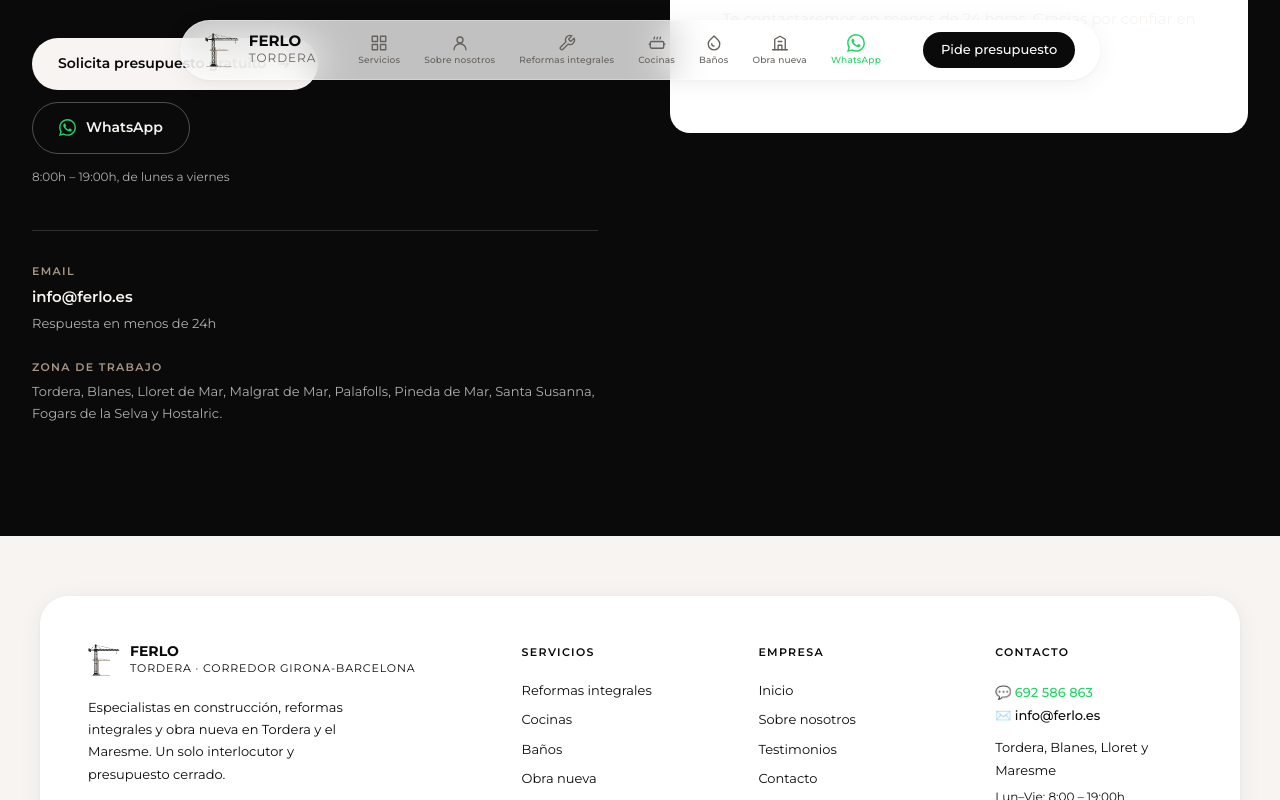
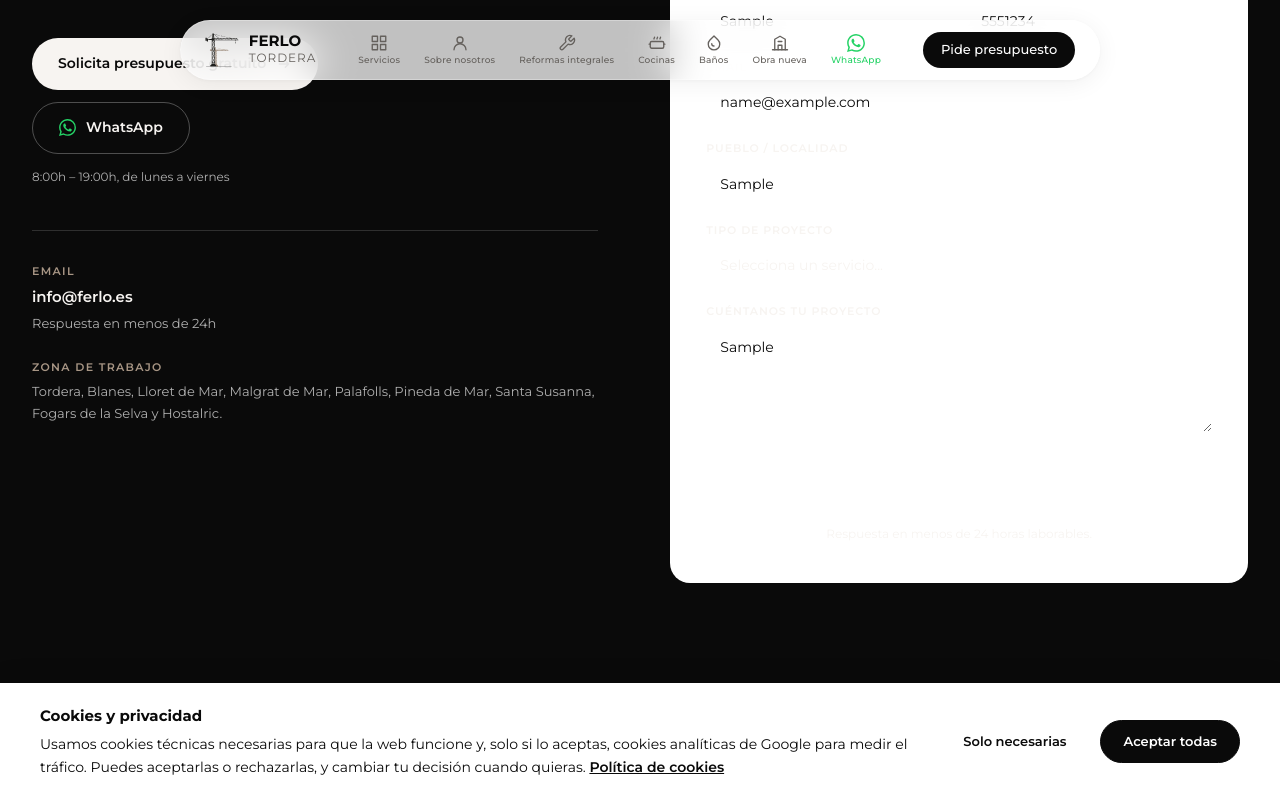
Before and after one commit to freesbe-ops/ferlo, a React (Vite) app: page /es in a window 1280 px wide. Both pictures are taken after typing "Sample", "5551234", "name@example.com", "Sample", "Sample" into the empty fields and a click on the button "Enviar solicitud". Shown: the part 5699-6499 px from the top of the page. Built offline with nearby package versions, Linux system fonts and the light colour scheme; no server answers; a web font is replaced by a local one.

Commit message:
fix(fase6): correu Apps Script en castellà + verificació 2 parts

```diff
--- a/index.html
+++ b/index.html
@@ -8,6 +8,18 @@
     <meta name="viewport" content="width=device-width, initial-scale=1.0" />
     <title>FERLO | Reformas integrales y obra nueva en Tordera, Blanes y Lloret</title>
     <meta name="description" content="Empresa de reformas integrales, cocinas, baños y obra nueva en Tordera, Blanes y el Maresme. Presupuesto sin compromiso y plazos garantizados." />
+    <!-- Google Consent Mode v2: tot denegat per defecte fins que el visitant decideixi -->
+    <script>
+      window.dataLayer = window.dataLayer || [];
+      function gtag(){dataLayer.push(arguments);}
+      gtag('consent', 'default', {
+        ad_storage: 'denied',
+        ad_user_data: 'denied',
+        ad_personalization: 'denied',
+        analytics_storage: 'denied',
+        wait_for_update: 500
+      });
+    </script>
     <!-- Google tag (gtag.js) -->
     <script async src="https://www.googletagmanager.com/gtag/js?id=AW-DEV"></script>
     <script>
--- a/src/App.tsx
+++ b/src/App.tsx
@@ -1,7 +1,7 @@
 import { useState, useEffect, useRef } from 'react'
 import { useTranslation } from 'react-i18next'
 import Seo from './components/Seo'
-import { trackFormLead, trackWhatsAppClick } from './lib/tracking'
+import { getTraffic, trackFormLead, trackWhatsAppClick } from './lib/tracking'
 import { useParams, useNavigate, Link } from 'react-router-dom'
 import MobileNav from './components/MobileNav'
 import {
@@ -77,6 +77,41 @@ const SERVICE_IMAGES = [
   '/hero.webp',
 ]
 
+const LEAD_ENDPOINT =
+  'https://script.google.com/macros/s/AKfycbxI5llz39CkCAhf3GcKGl5WkCXAuBtvesn-srXs-27yfHhiz4tSYa9KWR_B63F3Es7q/exec'
+
+/**
+ * Posts a lead to the Apps Script web app that feeds the "Leads FERLO" sheet.
+ *
+ * `text/plain` makes it a CORS "simple request" (no preflight), so the browser
+ * exposes the response and a real HTTP failure surfaces as an error. Only when
+ * the response stays opaque (a CORS misconfiguration) do we retry with
+ * `no-cors` and treat a resolved request as success.
+ */
+async function postLead(payload: Record<string, string>, signal: AbortSignal) {
+  let response: Response
+  try {
+    response = await fetch(LEAD_ENDPOINT, {
+      method: 'POST',
+      headers: { 'Content-Type': 'text/plain;charset=utf-8' },
+      body: JSON.stringify(payload),
+      signal,
+    })
+  } catch (err) {
+    if (signal.aborted) throw err
+    await fetch(LEAD_ENDPOINT, {
+      method: 'POST',
+      mode: 'no-cors',
+      headers: { 'Content-Type': 'text/plain;charset=utf-8' },
+      body: JSON.stringify(payload),
+      signal,
+    })
+    return
+  }
+
+  if (!response.ok) throw new Error(`Lead endpoint responded ${response.status}`)
+}
+
 function CarouselBar({ items }: { items: string[] }) {
   const all = [...items, ...items, ...items]
   const text = all.join(' &nbsp;&nbsp;&nbsp;&mdash;&nbsp;&nbsp;&nbsp; ')
@@ -102,6 +137,7 @@ export default function App() {
   const navigate = useNavigate()
   const [formData, setFormData] = useState({ nom: '', telefon: '', email: '', poblacio: '', servei: '', missatge: '' })
   const [sent, setSent] = useState(false)
+  const [error, setError] = useState<string | null>(null)
   const honeypotRef = useRef<HTMLInputElement>(null)
 
   const urlLang = isLang(langParam) ? langParam : null
@@ -159,43 +195,53 @@ export default function App() {
   const handleSubmit = async (e: React.FormEvent) => {
     e.preventDefault()
 
-    // Honeypot: only bots fill a field no human can see.
-    if (honeypotRef.current?.value) return
+    // Honeypot: only bots fill a field no human can see. They get the same
+    // success message but nothing is sent, so no row and no email are created.
+    const honeypot = honeypotRef.current?.value || ''
+    if (honeypot) {
+      setSent(true)
+      return
+    }
 
     // 1) Track the lead immediately. The conversion must never depend on how
     //    fast (or whether) the external Google Apps Script endpoint answers.
     trackFormLead({ service: analyticsService(formData.servei) })
 
-    // 2) Fire-and-forget POST to the Apps Script endpoint that writes to the
-    //    Google Sheet. A hard timeout guarantees the visitor always gets
-    //    feedback instead of an endlessly spinning form.
+    // 2) POST to the Apps Script endpoint that appends the row to the
+    //    "Leads FERLO" sheet. The sheet has no "població" column, so the town
+    //    the visitor typed is prepended to the message instead of being lost.
+    const poblacio = formData.poblacio.trim()
+    const missatge = poblacio
+      ? `${t('contacte.form_poblacio')}: ${poblacio}${formData.missatge ? `\n\n${formData.missatge}` : ''}`
+      : formData.missatge
+    const traffic = getTraffic()
+    const data = {
+      servei: formData.servei,
+      nom: formData.nom,
+      telefon: formData.telefon,
+      email: formData.email,
+      missatge,
+      source: traffic.source,
+      medium: traffic.medium,
+      campaign: traffic.campaign,
+      gclid: traffic.gclid,
+      page_location: traffic.page_location,
+      website: honeypot,
+    }
+
+    setError(null)
     const controller = new AbortController()
     const timeout = setTimeout(() => controller.abort(), 10000)
     try {
-      const data = {
-        nom: formData.nom,
-        telefon: formData.telefon,
-        email: formData.email,
-        servei: formData.servei,
-        tipus: formData.servei,
-        poblacio: formData.poblacio,
-        missatge: formData.missatge,
-        comentaris: formData.missatge,
-      }
-      await fetch('https://script.google.com/macros/s/AKfycbwjfVhosVKw2o2nOxulbwbvRku7W-squiE8rRBpzzNl7JX__ApvawIgI6mNTQRqIuwi/exec', {
-        method: 'POST',
-        mode: 'no-cors',
-        headers: { 'Content-Type': 'application/json' },
-        body: JSON.stringify(data),
-        signal: controller.signal,
-      })
-    } catch (_) {
-      // silently ignore: the request is best-effort and no-cors hides the status
+      await postLead(data, controller.signal)
+      setSent(true)
+    } catch {
+      // Abort (timeout) or network failure: keep the form so the visitor can
+      // retry, and show the WhatsApp fallback.
+      setError(t('contacte.form_error'))
     } finally {
       clearTimeout(timeout)
     }
-
-    setSent(true)
   }
 
   const changeLanguage = (value: string) => {
@@ -695,6 +741,11 @@ export default function App() {
                 </div>
               ) : (
                 <form onSubmit={handleSubmit}>
+                  {error && (
+                    <div role="alert" style={{ backgroundColor: '#FEF3F2', border: '1px solid #FDA29B', color: '#B42318', borderRadius: 8, padding: '12px 14px', fontSize: 13, lineHeight: 1.6, marginBottom: 20 }}>
+                      {error}
+                    </div>
+                  )}
                   <div className="ct-hp" aria-hidden="true">
                     <label htmlFor="ct-website">No rellenar</label>
                     <input ref={honeypotRef} id="ct-website" name="website" type="text" tabIndex={-1} autoComplete="off" />
--- /dev/null
+++ b/src/components/CookieBanner.tsx
@@ -0,0 +1,172 @@
+import { useEffect, useRef, useState } from 'react'
+import { useTranslation } from 'react-i18next'
+import { Link, useLocation } from 'react-router-dom'
+import { cookiesPath, isLang, normalizeLang, pathSegments } from '../lib/lang'
+
+const CONSENT_KEY = 'ferlo_cookie_consent'
+const TITLE_ID = 'ckb-title'
+
+type Consent = 'all' | 'necessary'
+
+function readConsent(): Consent | null {
+  try {
+    const raw = window.localStorage.getItem(CONSENT_KEY)
+    return raw === 'all' || raw === 'necessary' ? raw : null
+  } catch {
+    return null
+  }
+}
+
+function applyConsent(consent: Consent) {
+  const w = window as Window & { gtag?: (...args: unknown[]) => void }
+  const value = consent === 'all' ? 'granted' : 'denied'
+  w.gtag?.('consent', 'update', {
+    ad_storage: value,
+    ad_user_data: value,
+    ad_personalization: value,
+    analytics_storage: value,
+  })
+}
+
+export default function CookieBanner() {
+  const { i18n } = useTranslation()
+  const location = useLocation()
+  // null = storage not read yet, false = no decision (show banner), true = decided
+  const [hasConsent, setHasConsent] = useState<boolean | null>(null)
+  const firstButtonRef = useRef<HTMLButtonElement>(null)
+
+  // The language comes from the URL, not from i18n: the service landings and the
+  // legal pages never call changeLanguage, so i18n.language can still be the
+  // previous page's language.
+  const [firstSegment] = pathSegments(location.pathname)
+  const lang = isLang(firstSegment) ? firstSegment : normalizeLang(i18n.language)
+  const t = i18n.getFixedT(lang)
+
+  useEffect(() => {
+    const stored = readConsent()
+    // Consent Mode defaults to "denied" in index.html, so a returning visitor
+    // who accepted must have it re-applied on every page load.
+    if (stored) applyConsent(stored)
+    setHasConsent(stored !== null)
+  }, [])
+
+  useEffect(() => {
+    if (hasConsent === false) firstButtonRef.current?.focus()
+  }, [hasConsent])
+
+  const decide = (consent: Consent) => {
+    try {
+      window.localStorage.setItem(CONSENT_KEY, consent)
+    } catch {
+      /* storage unavailable (private mode): the choice still applies to this visit */
+    }
+    applyConsent(consent)
+    setHasConsent(true)
+    // GA4 needs a fresh load to start collecting with the granted consent.
+    if (consent === 'all') window.location.reload()
+  }
+
+  if (hasConsent !== false) return null
+
+  return (
+    <div role="dialog" aria-modal="true" aria-labelledby={TITLE_ID} className="ckb-bar">
+      <div className="ckb-inner">
+        <div className="ckb-text">
+          <div id={TITLE_ID} className="ckb-title">
+            {t('cookies.banner.title')}
+          </div>
+          <p className="ckb-desc">
+            {t('cookies.banner.text')}{' '}
+            <Link to={cookiesPath(lang)} className="ckb-link">
+              {t('cookies.banner.policy_link')}
+            </Link>
+          </p>
+        </div>
+        <div className="ckb-actions">
+          <button ref={firstButtonRef} type="button" className="ckb-btn ckb-btn--ghost" onClick={() => decide('necessary')}>
+            {t('cookies.banner.only_necessary')}
+          </button>
+          <button type="button" className="ckb-btn ckb-btn--primary" onClick={() => decide('all')}>
+            {t('cookies.banner.accept_all')}
+          </button>
+        </div>
+      </div>
+      <style>{`
+        .ckb-bar {
+          position: fixed;
+          bottom: 0;
+          left: 0;
+          right: 0;
+          /* Above the mobile header, which index.css turns into a floating
+             bottom bar with z-index 100. */
+          z-index: 1000;
+          background-color: #FFFFFF;
+          border-top: 1px solid var(--color-border);
+          box-shadow: 0 -4px 24px rgba(10,10,10,0.08);
+          font-family: var(--font-sans);
+        }
+        .ckb-inner {
+          max-width: 1248px;
+          margin: 0 auto;
+          padding: 22px 24px;
+          display: flex;
+          align-items: center;
+          justify-content: space-between;
+          gap: 24px;
+        }
+        .ckb-text { flex: 1 1 auto; }
+        .ckb-title {
+          font-size: 15px;
+          font-weight: 700;
+          color: var(--color-ink);
+          margin: 0 0 6px;
+        }
+        .ckb-desc {
+          margin: 0;
+          font-size: 14px;
+          line-height: 1.6;
+          color: var(--color-muted);
+        }
+        .ckb-link {
+          color: var(--color-primary);
+          text-decoration: underline;
+          font-weight: 600;
+        }
+        .ckb-actions {
+          display: flex;
+          gap: 12px;
+          flex-shrink: 0;
+        }
+        .ckb-btn {
+          border-radius: 9999px;
+          padding: 11px 22px;
+          font-size: 13px;
+          font-weight: 600;
+          font-family: inherit;
+          cursor: pointer;
+          white-space: nowrap;
+        }
+        .ckb-btn--ghost {
+          background-color: transparent;
+          border: 1px solid var(--color-border);
+          color: var(--color-ink);
+        }
+        .ckb-btn--primary {
+          background-color: var(--color-ink);
+          border: 1px solid var(--color-ink);
+          color: #FFFFFF;
+        }
+        @media (max-width: 640px) {
+          .ckb-inner {
+            flex-direction: column;
+            align-items: stretch;
+            padding: 18px 20px;
+            gap: 16px;
+          }
+          .ckb-actions { flex-direction: column; }
+          .ckb-btn { width: 100%; }
+        }
+      `}</style>
+    </div>
+  )
+}
--- a/src/locales/ca.json
+++ b/src/locales/ca.json
@@ -200,7 +200,8 @@
     "form_nom_placeholder": "El teu nom",
     "form_telefon_placeholder": "6XX XXX XXX",
     "form_email_placeholder": "correu@exemple.com",
-    "form_poblacio_placeholder": "El teu poble o localitat"
+    "form_poblacio_placeholder": "El teu poble o localitat",
+    "form_error": "No hem pogut enviar la sol·licitud. Revisa la teva connexió i torna-ho a provar, o escriu-nos per WhatsApp al 692 586 863."
   },
   "reformes": {
     "meta_title": "Reformes Integrals a Tordera, Blanes i Lloret | FERLO",
@@ -726,5 +727,14 @@
     "testimonis": "Testimonis",
     "zona": "Tordera, Blanes, Lloret i Maresme",
     "horari": "Dl–Dv: 8:00 – 19:00h"
+  },
+  "cookies": {
+    "banner": {
+      "title": "Cookies i privacitat",
+      "text": "Utilitzem cookies tècniques necessàries perquè la web funcioni i, només si les acceptes, cookies analítiques de Google per mesurar el tràfic. Les pots acceptar o rebutjar, i canviar la teva decisió quan vulguis.",
+      "accept_all": "Acceptar-les totes",
+      "only_necessary": "Només les necessàries",
+      "policy_link": "Política de cookies"
+    }
   }
 }
--- a/src/locales/es.json
+++ b/src/locales/es.json
@@ -200,7 +200,8 @@
     "form_nom_placeholder": "Tu nombre",
     "form_telefon_placeholder": "6XX XXX XXX",
     "form_email_placeholder": "correo@ejemplo.com",
-    "form_poblacio_placeholder": "Tu pueblo o localidad"
+    "form_poblacio_placeholder": "Tu pueblo o localidad",
+    "form_error": "No hemos podido enviar la solicitud. Revisa tu conexión e inténtalo de nuevo, o escríbenos por WhatsApp al 692 586 863."
   },
   "reformes": {
     "meta_title": "Reformas Integrales en Tordera, Blanes y Lloret | FERLO",
@@ -726,5 +727,14 @@
     "testimonis": "Testimonios",
     "zona": "Tordera, Blanes, Lloret y Maresme",
     "horari": "Lun–Vie: 8:00 – 19:00h"
+  },
+  "cookies": {
+    "banner": {
+      "title": "Cookies y privacidad",
+      "text": "Usamos cookies técnicas necesarias para que la web funcione y, solo si lo aceptas, cookies analíticas de Google para medir el tráfico. Puedes aceptarlas o rechazarlas, y cambiar tu decisión cuando quieras.",
+      "accept_all": "Aceptar todas",
+      "only_necessary": "Solo necesarias",
+      "policy_link": "Política de cookies"
+    }
   }
 }
--- a/src/main.tsx
+++ b/src/main.tsx
@@ -3,6 +3,7 @@ import ReactDOM from 'react-dom/client'
 import { HelmetProvider } from 'react-helmet-async'
 import { BrowserRouter, Routes, Route, Navigate, useLocation } from 'react-router-dom'
 import App from './App'
+import CookieBanner from './components/CookieBanner'
 import { useUtmParams } from './hooks/useUtmParams'
 import { trackPageView } from './lib/tracking'
 import { DEFAULT_LANG, ROUTES, canonicalPath, homePath, isLang, pathSegments } from './lib/lang'
@@ -135,6 +136,7 @@ ReactDOM.createRoot(document.getElementById('root')!).render(
       <BrowserRouter>
         <ScrollManager />
         <AnalyticsSync />
+        <CookieBanner />
         <AppRoutes />
       </BrowserRouter>
     </HelmetProvider>
```
